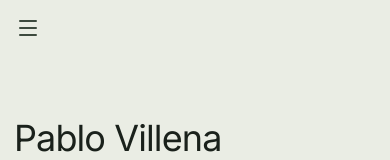
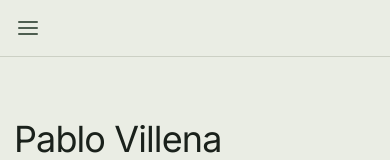
Before and after one commit to ivfrost/ivfrost-portfolio, a Next.js app: page / in a window 390 px wide. Shown: the top 160 px of the page. Built offline with nearby package versions, Linux system fonts and the light colour scheme.

Commit message:
feat(mobile): vertically center menu; soften menu icon anim; fix header border

```diff
--- a/app/globals.css
+++ b/app/globals.css
@@ -4,7 +4,6 @@
 	--color-background: #eaede4;
 	--color-background-alt: #e8ebe1;
 	--color-background-nav: #eaede4;
-	--color-background-nav-open: #969993;
 	--color-button: #e0e4d8;
 
 	--color-ink: #1a211b;
--- /dev/null
+++ b/components/atoms/MenuToggle.tsx
@@ -0,0 +1,58 @@
+import { motion } from 'framer-motion';
+
+export interface MenuToggleProps {
+	isOpen: boolean;
+	onClick: (open: boolean) => void;
+	className?: string;
+}
+
+export function MenuToggle({ isOpen, onClick, className }: MenuToggleProps) {
+	return (
+		<button onClick={() => onClick(!isOpen)} className={className}>
+			<motion.svg
+				width="24"
+				height="24"
+				viewBox="0 0 24 24"
+				stroke="currentColor"
+				strokeWidth="2"
+				strokeLinecap="round"
+				strokeLinejoin="round"
+				animate={isOpen ? 'open' : 'closed'}
+			>
+				<motion.line
+					x1="3"
+					y1="6"
+					x2="21"
+					y2="6"
+					variants={{
+						closed: { rotate: 0, translateY: 0 },
+						open: { rotate: 45, translateY: 6 },
+					}}
+					transition={{ duration: 0.2 }}
+				/>
+				<motion.line
+					x1="3"
+					y1="12"
+					x2="21"
+					y2="12"
+					variants={{
+						closed: { opacity: 1 },
+						open: { opacity: 0 },
+					}}
+					transition={{ duration: 0.15 }}
+				/>
+				<motion.line
+					x1="3"
+					y1="18"
+					x2="21"
+					y2="18"
+					variants={{
+						closed: { rotate: 0, translateY: 0 },
+						open: { rotate: -45, translateY: -6 },
+					}}
+					transition={{ duration: 0.2 }}
+				/>
+			</motion.svg>
+		</button>
+	);
+}
--- a/components/organisms/Header.tsx
+++ b/components/organisms/Header.tsx
@@ -11,6 +11,7 @@ import { motion, AnimatePresence } from 'framer-motion';
 import { useState, useEffect } from 'react';
 import Socialbar from '../organisms/Socialbar';
 import socials from '@/data/socials';
+import { MenuToggle } from '../atoms/MenuToggle';
 
 interface HeaderProps {
 	items: NavLinkData[];
@@ -44,7 +45,7 @@ export default function Header({ items, className }: HeaderProps) {
 		<>
 			<header
 				className={cx(
-					'sticky top-0 z-50 w-full h-16 flex items-center border-b border-border',
+					'sticky top-0 z-50 w-full flex items-center outline-b outline-border',
 					'bg-background text-text-meta hidden sm:flex',
 					className,
 				)}
@@ -58,43 +59,16 @@ export default function Header({ items, className }: HeaderProps) {
 			{/* MOBILE HEADER */}
 			<header
 				className={cx(
-					'sticky top-0 left-0 z-50 flex items-center border-b-transparent w-full',
+					'sticky top-0 left-0 min-h-12 z-50 flex items-center border-b border-border',
 					'text-text-meta sm:hidden bg-background gap-px',
-					isOpen ? 'bg-background-nav-open' : 'bg-background',
 					className,
 				)}
 			>
-				<Button
+				<MenuToggle
+					isOpen={isOpen}
 					onClick={() => setIsOpen(!isOpen)}
-					type="button"
-					variant="ghost"
-					modifier="icon-only"
-					className="z-60 bg-transparent m-2 p-2"
-				>
-					<AnimatePresence mode="wait">
-						{isOpen ? (
-							<motion.div
-								key="x"
-								initial={{ rotate: -90, opacity: 0 }}
-								animate={{ rotate: 0, opacity: 1 }}
-								exit={{ rotate: 90, opacity: 0 }}
-								transition={{ duration: 0.15 }}
-							>
-								<X size={24} />
-							</motion.div>
-						) : (
-							<motion.div
-								key="menu"
-								initial={{ rotate: 90, opacity: 0 }}
-								animate={{ rotate: 0, opacity: 1 }}
-								exit={{ rotate: -90, opacity: 0 }}
-								transition={{ duration: 0.15 }}
-							>
-								<Menu size={24} />
-							</motion.div>
-						)}
-					</AnimatePresence>
-				</Button>
+					className="p-4"
+				/>
 
 				{showNameInMobileBar && !isOpen && (
 					<Link href="/">
@@ -103,7 +77,7 @@ export default function Header({ items, className }: HeaderProps) {
 						</span>
 					</Link>
 				)}
-
+			</header>
 			<AnimatePresence>
 				{isOpen && (
 					<motion.nav
@@ -111,15 +85,23 @@ export default function Header({ items, className }: HeaderProps) {
 						animate={{ x: 0 }}
 						exit={{ x: '-100%' }}
 						transition={{ duration: 0.2 }}
-							className="fixed top-0 left-0 bg-background-nav h-full flex flex-col justify-between pt-3 pb-13 px-15 gap-10 text-lg shadow-lg shadow-ink/16 rounded-md z-50"
+						className="fixed top-0 left-0 bg-background-nav h-full flex flex-col justify-between text-lg shadow-lg shadow-ink/16 z-90"
 					>
-							<div className="flex flex-col gap-8">
+						<div className="flex justify-start items-center">
+							<MenuToggle
+								isOpen={isOpen}
+								onClick={() => setIsOpen(!isOpen)}
+								className="p-4"
+							/>
 							<Link href="/">
 								<span className="font-mono text-base tracking-wider capitalize hover:text-ink transition-colors">
 									pablo villena
 								</span>
 							</Link>
+						</div>
 
+						<div className="h-full flex flex-col justify-between px-14">
+							<div className="flex flex-col h-full justify-center">
 								<Navbar
 									items={items}
 									isMobile
@@ -127,15 +109,14 @@ export default function Header({ items, className }: HeaderProps) {
 								/>
 							</div>
 
-							<Socialbar isMobile socials={socials} />
+							<Socialbar isMobile socials={socials} className="py-10" />
+						</div>
 					</motion.nav>
 				)}
 			</AnimatePresence>
-			</header>
-
 			{isOpen && (
 				<div
-					className="fixed inset-0 bg-ink/40 z-40"
+					className="fixed inset-0 bg-ink/40 z-80"
 					onClick={() => setIsOpen(false)}
 				/>
 			)}
--- a/data/certs.ts
+++ b/data/certs.ts
@@ -1,4 +1,4 @@
-import type { Cert } from '@/types';
+import type { Cert } from './types';
 
 const certs: Cert[] = [
 	{
```
Lines whose indentation alone changed are shown as unchanged.
